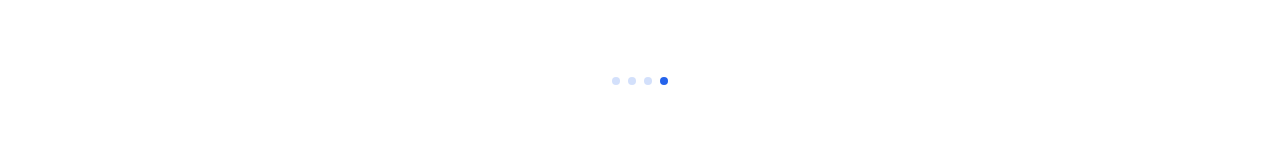
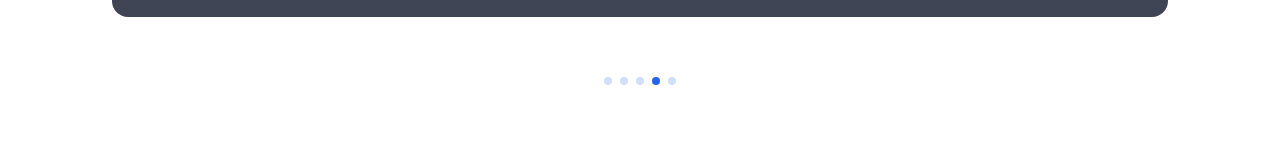
Before and after one commit to pauljianbo/paul-portfolio, a Next.js app: page / in a window 1280 px wide. Shown: the part 2936-3099 px from the top of the page. Built offline with nearby package versions, Linux system fonts and the light colour scheme.

Commit message:
update project

```diff
--- a/app/components/HomeCards/ProjectSection.tsx
+++ b/app/components/HomeCards/ProjectSection.tsx
@@ -40,6 +40,29 @@ const projects: Project[] = [
       'Prisma',
       'MongoDB',
       'S3',
+      'Vercel',
+    ],
+  },
+  {
+    title: 'AI Email Generator',
+    description:
+      'An intelligent email generation platform powered by advanced language models and prompt engineering techniques. Users can create professional email templates for various purposes including business communications, cold outreach, customer support, and personal correspondence. The platform leverages OpenAI API integration with fine-tuned prompts to generate contextually appropriate, well-structured emails. Features include template customization, tone adjustment, multiple email categories, and instant generation capabilities for enhanced productivity.',
+    projectUrl: 'https://email-generator-zeta.vercel.app/',
+    imageUrl: 'https://images.unsplash.com/photo-1551434678-e076c223a692?w=800&h=600&fit=crop&crop=center',
+    category: 'AI Tool',
+    status: 'Live',
+    gradient: 'from-purple-400 via-violet-400 to-indigo-400',
+    accentColor: 'purple',
+    technologies: [
+      'Next.js',
+      'React',
+      'TypeScript',
+      'OpenAI API',
+      'Prompt Engineering',
+      'TailwindCSS',
+      'Node.js',
+      'AI/ML',
+      'LLM Integration',
       'Vercel',
     ],
   },
@@ -116,6 +139,7 @@ const projects: Project[] = [
       'Vercel',
     ],
   },
+
 ];
 
 const ProjectSection = () => {
@@ -260,6 +284,12 @@ const ProjectSection = () => {
         bg: 'bg-cyan-50 dark:bg-cyan-900/40',
         border: 'border-cyan-200 dark:border-cyan-700/60',
         hover: 'hover:bg-cyan-100 dark:hover:bg-cyan-800/60',
+      },
+      purple: {
+        text: 'text-purple-600 dark:text-purple-300',
+        bg: 'bg-purple-50 dark:bg-purple-900/40',
+        border: 'border-purple-200 dark:border-purple-700/60',
+        hover: 'hover:bg-purple-100 dark:hover:bg-purple-800/60',
       },
     };
     return colors[color as keyof typeof colors] || colors.blue;
```
